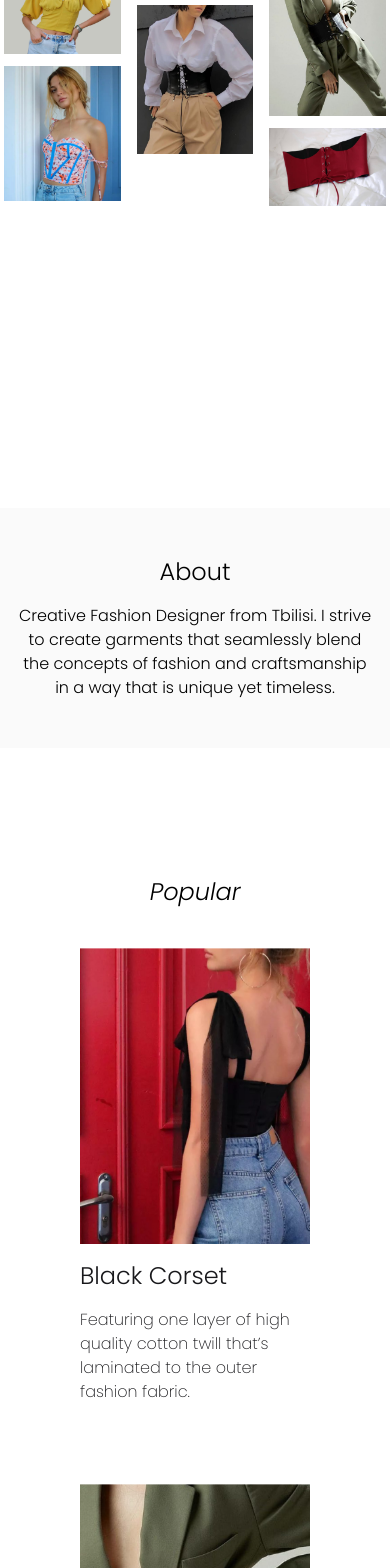
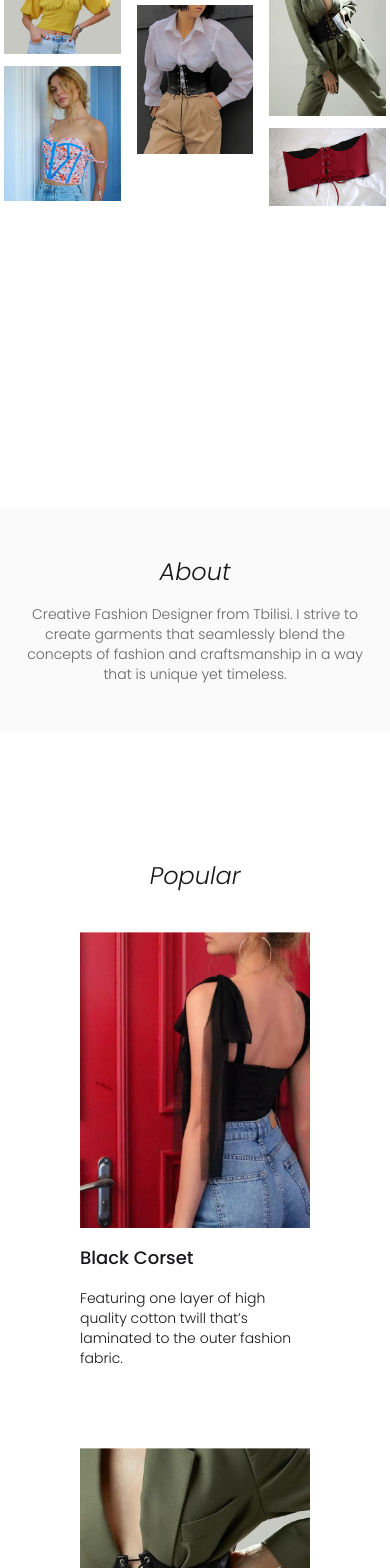
Before and after one commit to Alsandre/Marikone, a Next.js app: page / in a window 390 px wide. Shown: the part 432-2000 px from the top of the page. Built offline with nearby package versions, Linux system fonts and the light colour scheme.

Commit message:
chore: removed excess styles

```diff
--- a/components/AboutSection.tsx
+++ b/components/AboutSection.tsx
@@ -5,7 +5,7 @@ export const AboutSection = () => {
   return (
     <div className="bg-section md:py-16 py-12 w-screen mb-32 flex flex-col items-center">
       <Text variant='title' className="text-dark-200">About</Text>
-      <Text variant='body' className='text-body md:w-2/6 w-screen px-4 text-center font-extralight md:mt-8 mt-4'>Creative Fashion Designer from Tbilisi. I strive to create garments that
+      <Text variant='body' className='text-body md:w-2/6 w-screen px-4 text-center md:mt-8 mt-4'>Creative Fashion Designer from Tbilisi. I strive to create garments that
         seamlessly blend the concepts of fashion and craftsmanship in a way that
         is unique yet timeless.</Text>
     </div>
--- a/components/Card.tsx
+++ b/components/Card.tsx
@@ -5,7 +5,7 @@ import { Text } from "./Text";
 export const Card = ({ title, summary, image }: Record<string, string>) => {
   return (
     <>
-      <div className="flex md:w-1/4 w-screen">
+      <div className="flex md:w-1/4 w-screen justify-center">
         <div className="flex my-10 md:mx-4 mx-20 flex-col items-center">
           <Image
             src={`/assets/${image}.png`}
@@ -15,9 +15,9 @@ export const Card = ({ title, summary, image }: Record<string, string>) => {
             quality={30}
           />
 
-          <div className=" text-dark-200 mt-4 max-w-[400px]">
-            <Text variant='title' className='font-medium'>{title}</Text>
-            <Text className='font-extralight mt-4'>{summary}</Text>
+          <div className=" text-dark-200 mt-4 max-w-[350px]">
+            <Text variant='subtitle'>{title}</Text>
+            <Text variant='body' className='mt-4'>{summary}</Text>
           </div>
         </div>
       </div>
--- a/components/ContactSection.tsx
+++ b/components/ContactSection.tsx
@@ -80,7 +80,7 @@ export const ContactSection = () => {
             className="w-32 h-12 bg-accent-200 rounded md:self-start self-center"
             onClick={sendEmail}
           >
-            <Text variant='label' className='text-dark-200 text-lg'>Submit</Text>
+            <Text variant='label' className='text-dark-200'>Submit</Text>
           </button>
         </div>
       </div>
--- a/components/Footer.tsx
+++ b/components/Footer.tsx
@@ -6,7 +6,7 @@ export const Footer = () => {
   return (
     <div className="md:mx-36 mx-12 py-4 flex items-center md:justify-around border-t border-dark-100 border-opacity-10 flex-col md:flex-row">
       <div className="flex-initial flex justify-around self-center">
-        <Text variant='body' className='text-sm text-end font-extralight text-dark-200'>2023 All rights reserved © MARIKONE LLC</Text>
+        <Text variant='body' className='text-end text-dark-200'>2023 All rights reserved © MARIKONE LLC</Text>
       </div>
     </div>
   );
--- a/components/HeroSection.tsx
+++ b/components/HeroSection.tsx
@@ -6,7 +6,7 @@ export const HeroSection = () => {
   return (
     <div className="min-h-screen flex justify-start pt-4 md:pb-32 pb-24 flex-col items-center">
       <div className="">
-        <Text variant='title' className="text-dark-200 text-2xl italic font-extralight">Fashion Designer</Text>
+        <Text variant='title' className="text-dark-200">Fashion Designer</Text>
       </div>
 
       <div className="mt-16 flex flex-row">
--- a/components/PopularSection.tsx
+++ b/components/PopularSection.tsx
@@ -6,7 +6,7 @@ import { Text } from "./Text";
 export const PopularSection = () => {
   return (
     <div className="w-screen mb-32 flex flex-col items-center">
-      <Text variant='title' className="text-dark-200 text-2xl italic font-extralight">Popular</Text>
+      <Text variant='title' className="text-dark-200">Popular</Text>
 
       <div className="flex flex-col md:flex-row justify-center">
         <Card
--- a/components/StoreInfo.tsx
+++ b/components/StoreInfo.tsx
@@ -10,17 +10,17 @@ export const StoreInfo = ({
   return (
     <>
       <div className="text-body flex flex-col items-start mb-8">
-        <Text variant="label" className="font-semibold mb-2">{title}</Text>
+        <Text variant="label" className="mb-2">{title}</Text>
 
         <div className="flex flex-col pt-1">
           <div className="flex flex-row">
             <LocationIcon />
-            <Text variant='body' className="font-extralight text-xs pl-2">{address}</Text>
+            <Text variant='body' className="pl-2">{address}</Text>
           </div>
 
           <div className="flex flex-row pt-2">
             {phone && <PhoneIcon />}
-            <Text variant='body' className="font-extralight text-xs pl-2">{phone}</Text>
+            <Text variant='body' className="pl-2">{phone}</Text>
           </div>
         </div>
       </div>
--- a/components/Text.tsx
+++ b/components/Text.tsx
@@ -12,13 +12,13 @@ type TText = {
 export const Text = ({ children, variant, className }: TText) => {
   switch (variant) {
     case "title":
-      return <h1 className={`font-light text-2xl italic${className}`}>{children}</h1>;
+      return <h1 className={`font-light text-2xl italic ${className}`}>{children}</h1>;
     case "subtitle":
       return <h2 className={`font-medium text-lg ${className}`}>{children}</h2>;
     case "label":
-      return <p className={`font-medium text-sm${className}`}>{children}</p>;
+      return <p className={`font-medium text-sm ${className}`}>{children}</p>;
     case "body":
-      return <p className={`font-light text-sm${className}`}>{children}</p>;
+      return <p className={`font-light text-sm ${className}`}>{children}</p>;
     default:
       return <p className={className}>{children}</p>;
   }
```
